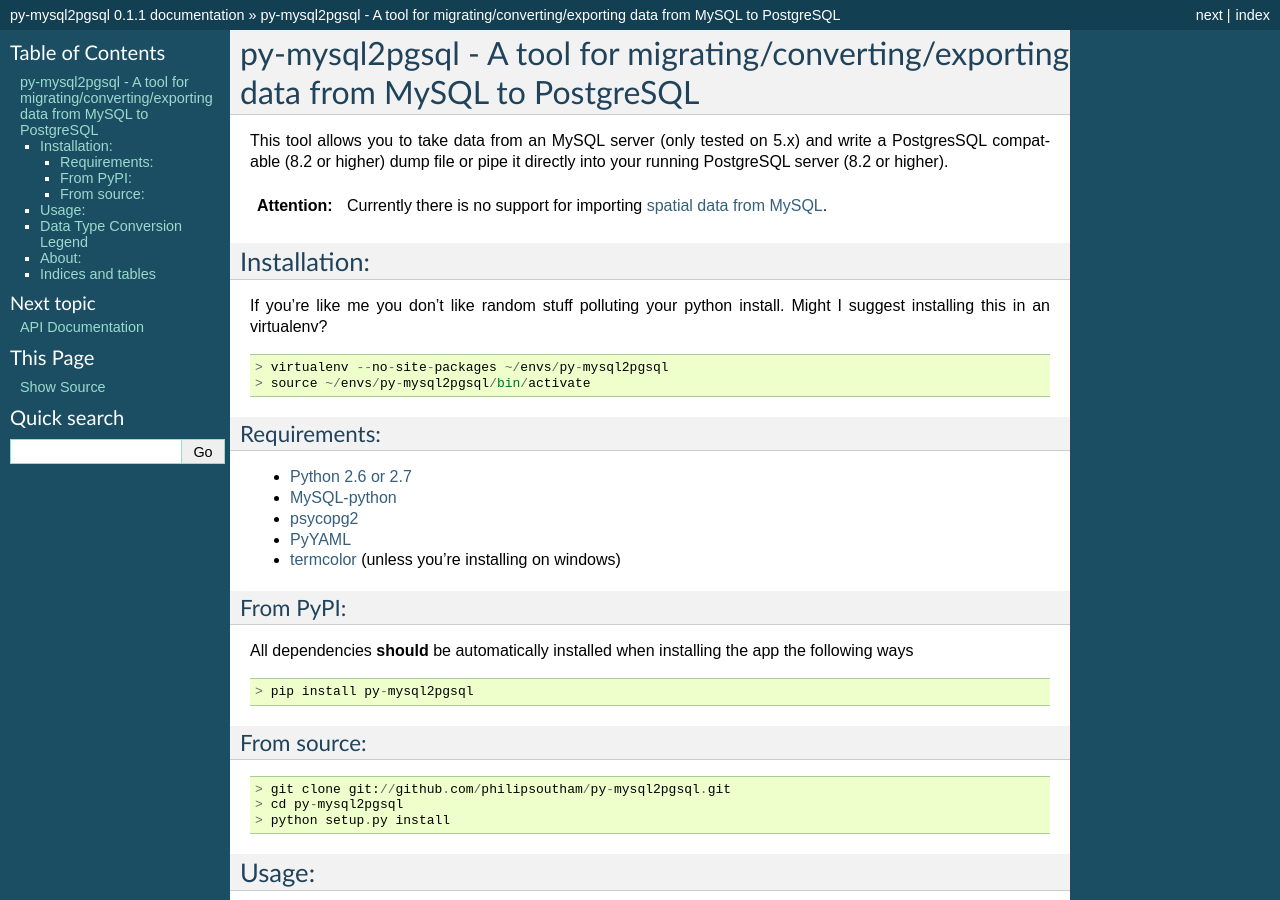
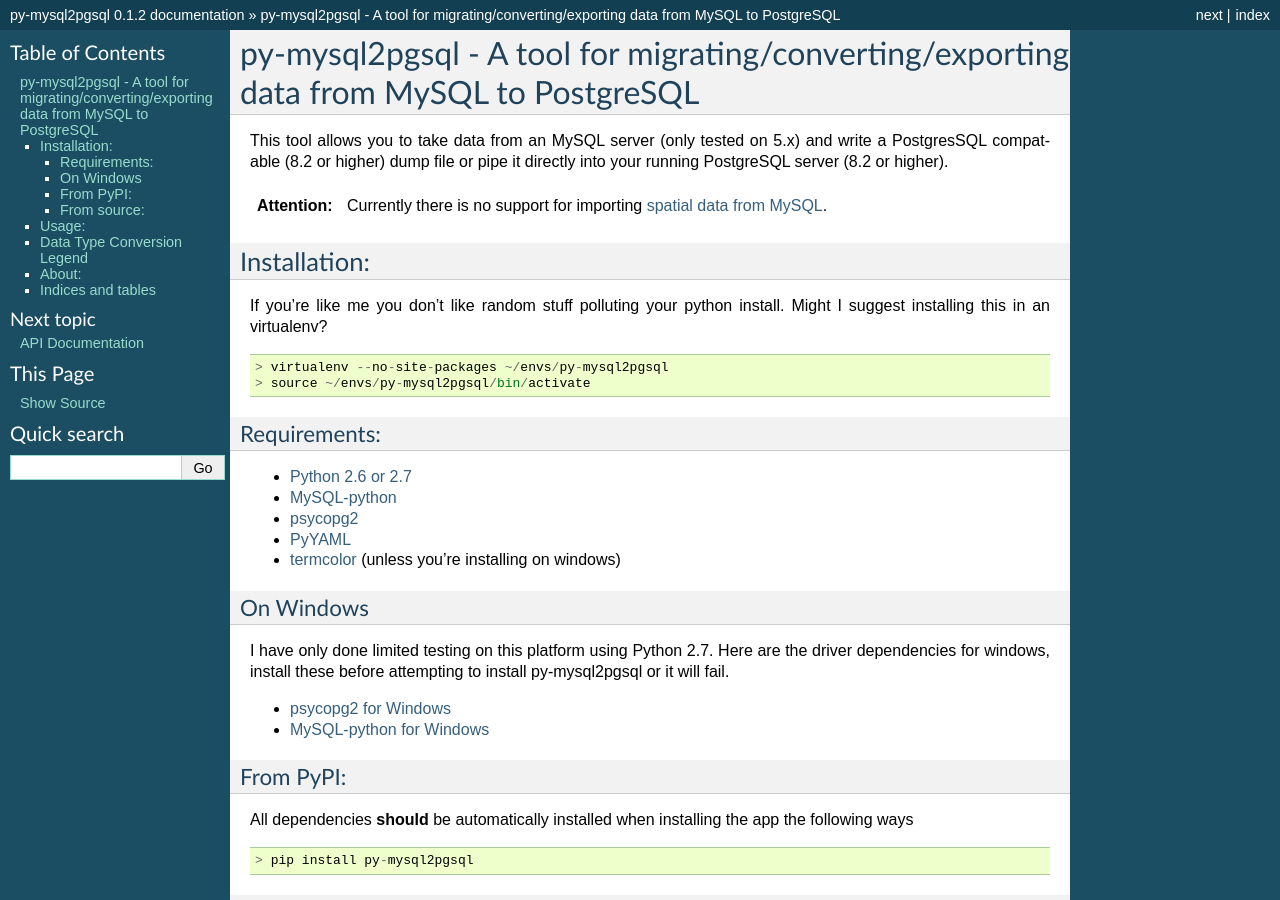
Before and after one commit to zivot/py-mysql2pgsql, a Sphinx documentation site: the page built from docs/index.rst, in a window 1280 px wide and 900 px high. Built offline with Sphinx 7.4.7, drawn with Linux system fonts in a browser that asks for light colours; some of the changed text lies outside the part shown.

```diff
--- a/README.rst
+++ b/README.rst
@@ -31,6 +31,18 @@
 * `psycopg2 <http://pypi.python.org/pypi/psycopg2>`_
 * `PyYAML <http://pypi.python.org/pypi/PyYAML>`_
 * `termcolor <http://pypi.python.org/pypi/termcolor>`_ (unless you're installing on windows)
+
+
+On Windows
+----------
+
+I have only done limited testing on this platform using Python
+2.7. Here are the driver dependencies for windows, install these
+before attempting to install py-mysql2pgsql or it will fail.
+
+* `psycopg2 for Windows <http://www.stickpeople.com/projects/python/win-psycopg/>`_
+* `MySQL-python for Windows <http://www.codegood.com/archives/129>`_
+
 
 
 From PyPI:
--- /dev/null
+++ b/docs/changes.rst
@@ -0,0 +1 @@
+.. include:: ../CHANGES
--- a/docs/index.rst
+++ b/docs/index.rst
@@ -16,7 +16,7 @@
    :maxdepth: 2
 
    api/index
-
+   changes
 
 Indices and tables
 ==================
--- a/mysql2pgsql/__init__.py
+++ b/mysql2pgsql/__init__.py
@@ -1,4 +1,4 @@
 from __future__ import absolute_import
 from .mysql2pgsql import Mysql2Pgsql
 
-__version__ = '0.1.1'
+__version__ = '0.1.2'
--- a/setup.py
+++ b/setup.py
@@ -12,7 +12,7 @@
 
 setup(
     name='py-mysql2pgsql',
-    version='0.1.1',
+    version='0.1.2',
     description='Tool for migrating/converting from mysql to postgresql.',
     long_description=open('README.rst').read(),
     license='MIT License',
```
Also changed, not shown: 3 other files.
